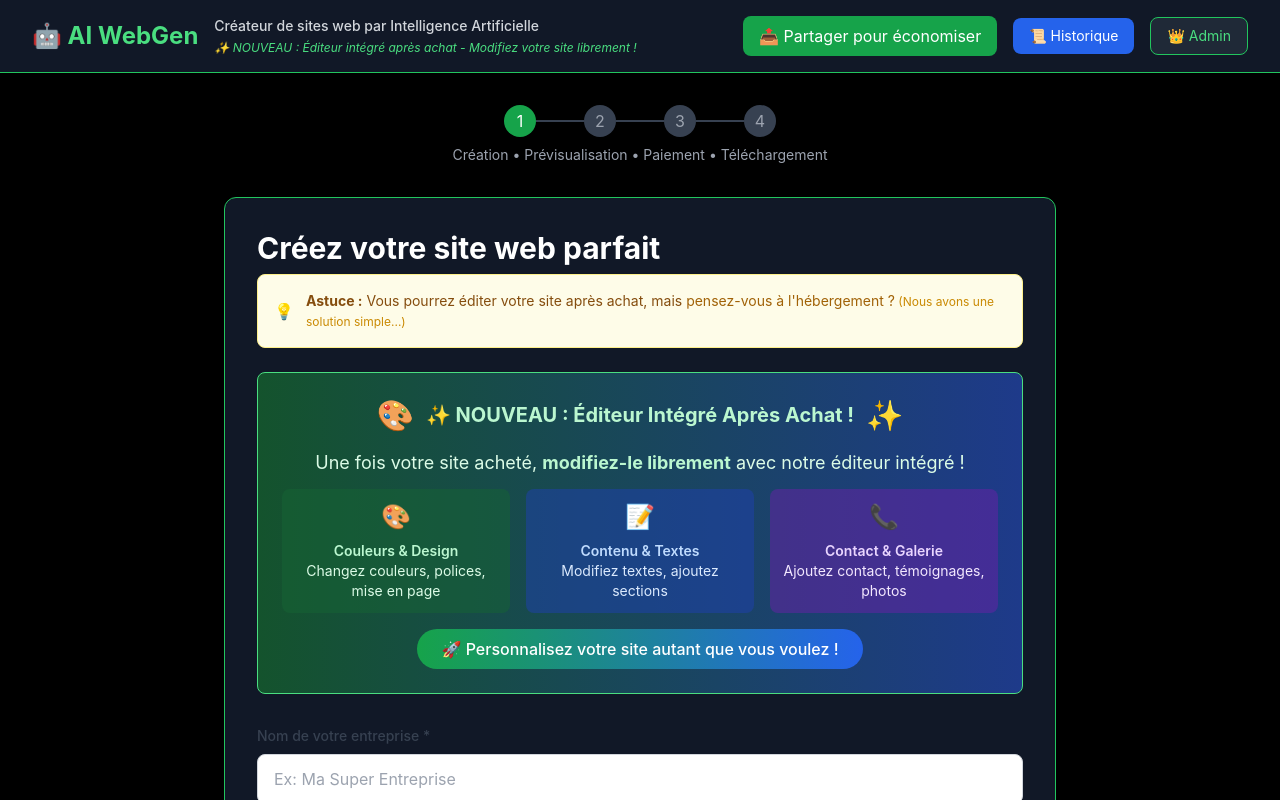
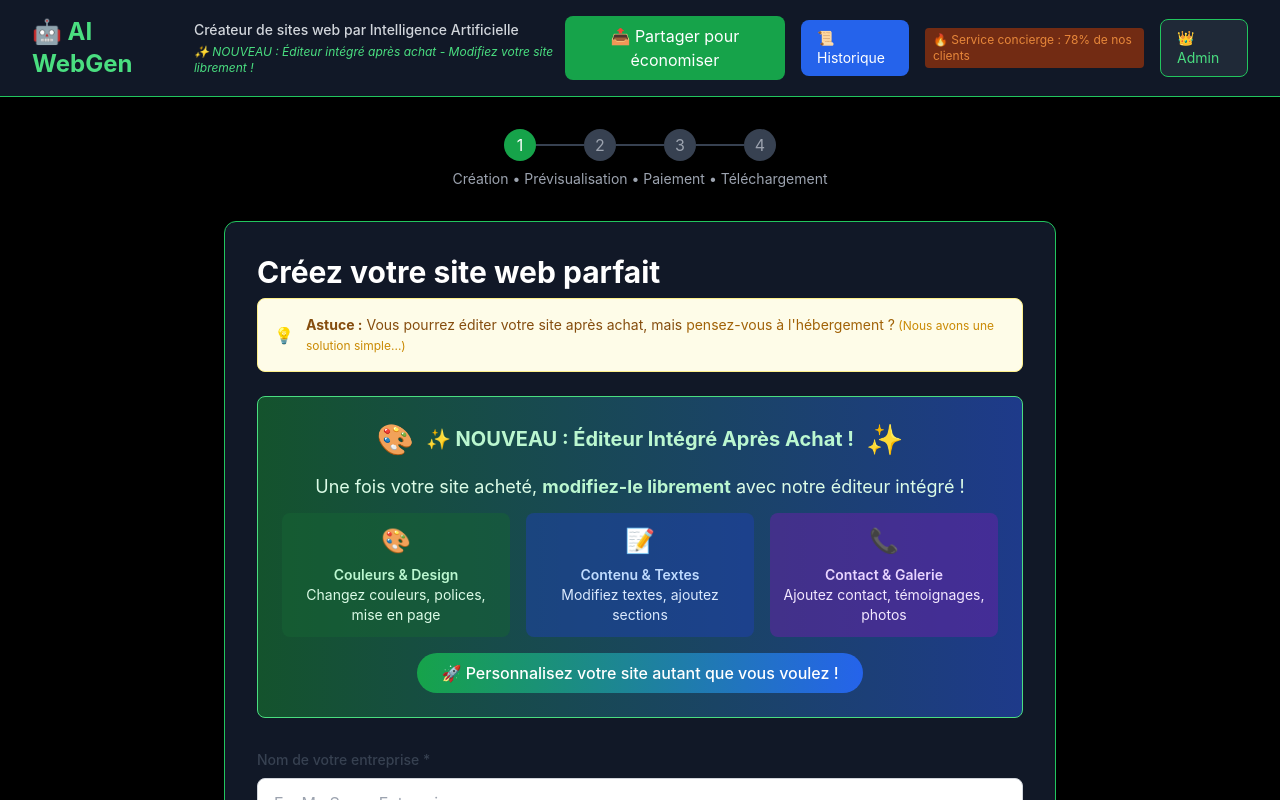
Before and after one commit to chems34/IA-webgen, a React (Create React App) app in the folder frontend/: page / in a window 1280 px wide. Shown: the top 800 px of the page. Built offline with nearby package versions, Linux system fonts and the light colour scheme.

Commit message:
auto-commit for 8850d835-798a-400c-b12d-8d077638a8cc

```diff
--- a/frontend/src/App.js
+++ b/frontend/src/App.js
@@ -220,6 +220,9 @@ function WebsiteGenerator() {
               >
                 📜 Historique
               </a>
+              <div className="text-xs text-orange-400 bg-orange-900 px-2 py-1 rounded animate-pulse">
+                🔥 Service concierge : 78% de nos clients
+              </div>
               <a
                 href="/admin"
                 className="bg-gray-800 text-green-400 px-4 py-2 rounded-lg hover:bg-gray-700 transition-colors text-sm border border-green-500"
```
